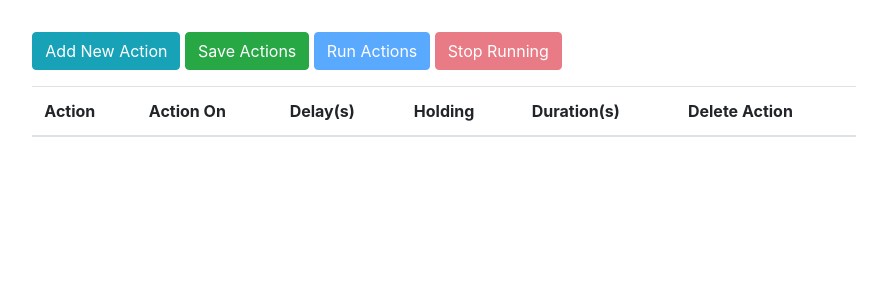
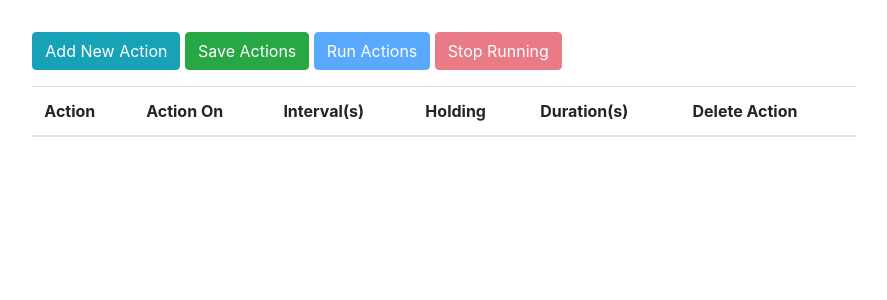
Before and after one commit to JerryLiux64/Serial_Mouse_Clicker, a Flask app: page / in a window 1280 px wide. Shown: the part 224-524 px from the top of the page, without its empty margins (196-1083 px from the left). Run offline with Flask 2, Linux system fonts and the light colour scheme; lists and menus that the app fills with data are empty; some libraries are stand-ins or nearby versions.

Commit message:
Rename 'delay' to 'interval'.

```diff
--- a/webpage/templates/index.html
+++ b/webpage/templates/index.html
@@ -83,7 +83,7 @@
                 <tr>
                     <th>Action</th>
                     <th>Action On</th>
-                    <th>Delay(s)</th>
+                    <th>Interval(s)</th>
                     <th>Holding</th>
                     <th>Duration(s)</th>
                     <th>Delete Action</th>
@@ -109,7 +109,7 @@ function storeTable()
         TableData[row]={
             "action" : $(tr).find('#actions').val()
             , "actionOn" :$(tr).find('#target').val()
-            , "delay" : $(tr).find('#delay').val()
+            , "interval" : $(tr).find('#interval').val()
             , "holding" : $(tr).find('#holding').val()
             , "duration" : $(tr).find('#duration').val()
         }
@@ -143,7 +143,7 @@ $(document).ready(function(){
                 '</form>' +
                 '</td>' +
                 '<td>' +
-                '<input name="delay" id="delay" class="form-control" placeholder="Delay in seconds" type="number" step="0.01">' +
+                '<input name="interval" id="interval" class="form-control" placeholder="Interval in seconds" type="number" step="0.01">' +
                 '</td>' +
                 '<td>' +
                 '<form>' +
```
